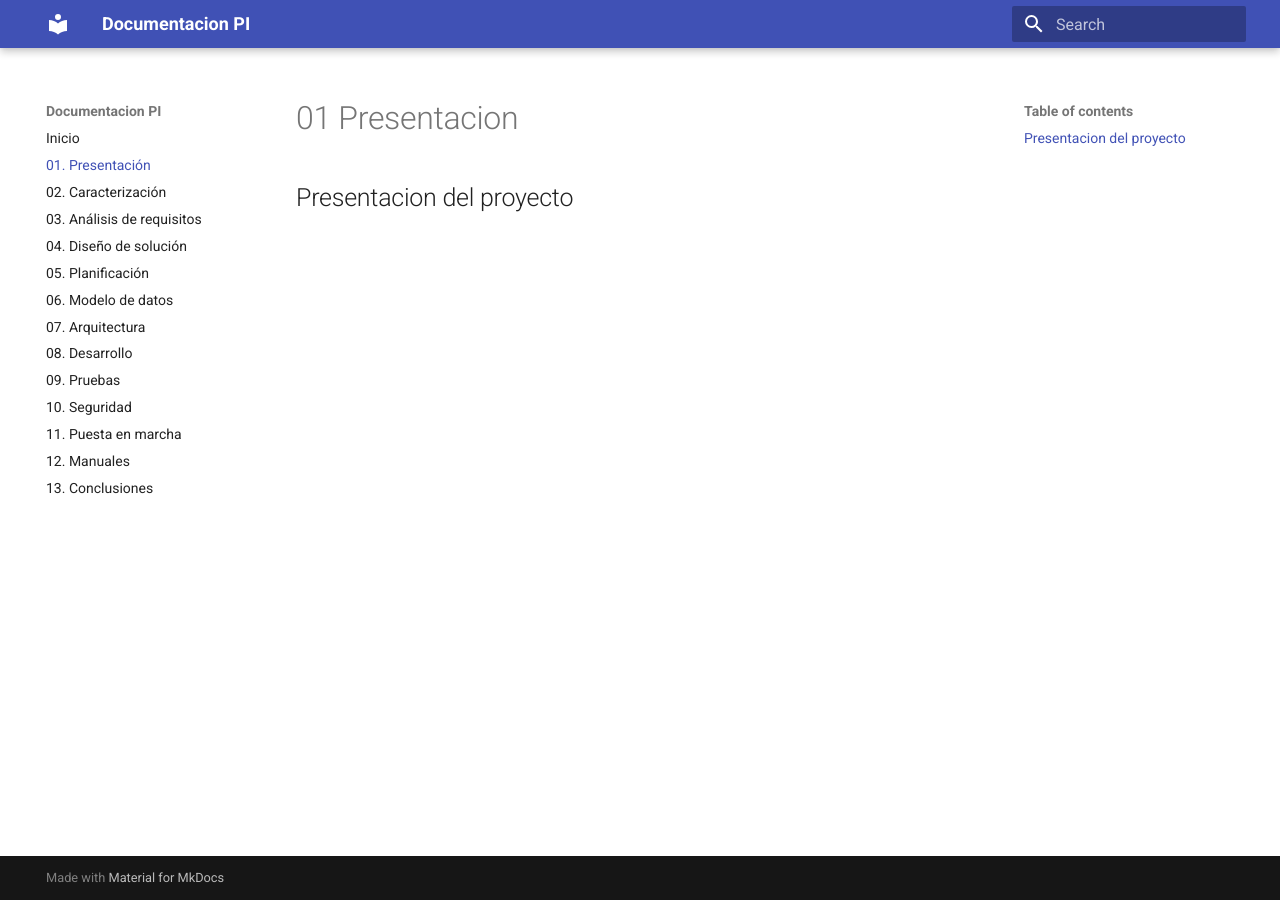
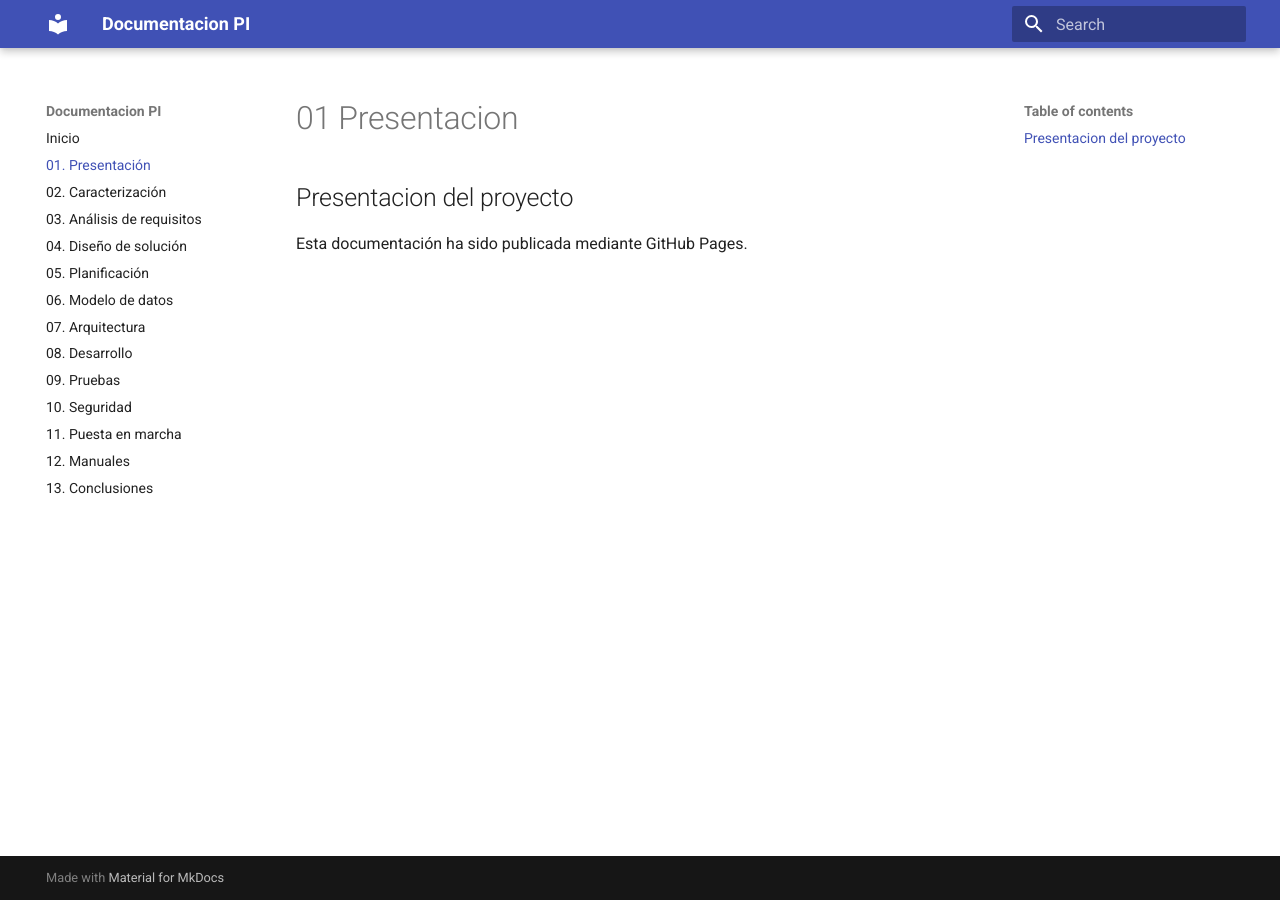
Before and after one commit to adritramfastidio/documentacion-pi, an MkDocs documentation site: the page built from docs/01 - presentacion.md, in a window 1280 px wide. Built offline with MkDocs 1.6.1 and Material for MkDocs 9.7.7, drawn with Linux system fonts in a browser that asks for light colours.

Commit message:
cambios ejercicio
cambios ejercicio

```diff
--- a/docs/01 - presentacion.md
+++ b/docs/01 - presentacion.md
@@ -1,2 +1,4 @@
 # 01 Presentacion
 ## Presentacion del proyecto
+
+Esta documentación ha sido publicada mediante GitHub Pages.
```
Also changed, not shown: site/01 - presentacion/index.html, site/search/search_index.json.
